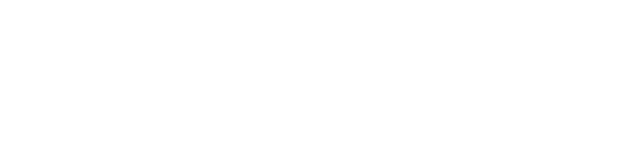
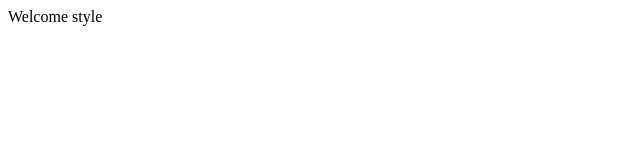
Before and after one commit to KCODofficial/Digitalhub, a plain HTML site: page index.html in a window 1280 px wide. Shown: the whole page, without its empty margins (0-640 px from the left). Drawn offline with Linux system fonts and the light colour scheme.

Commit message:
i added welcome style

```diff
--- a/index.html
+++ b/index.html
@@ -7,6 +7,6 @@
   <title>Document</title>
 </head>
 <body>
-
+  Welcome style
 </body>
 </html>
```
